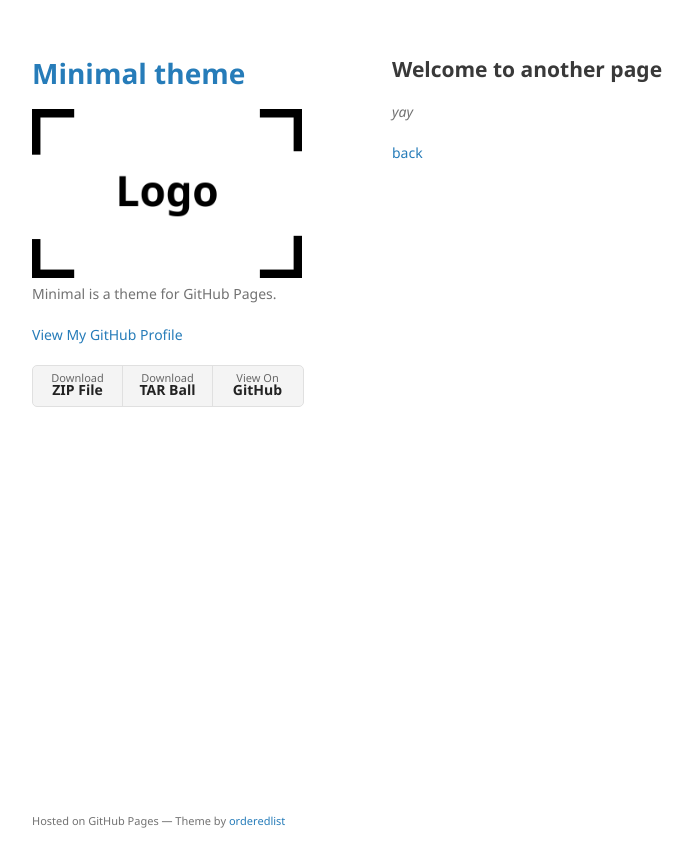
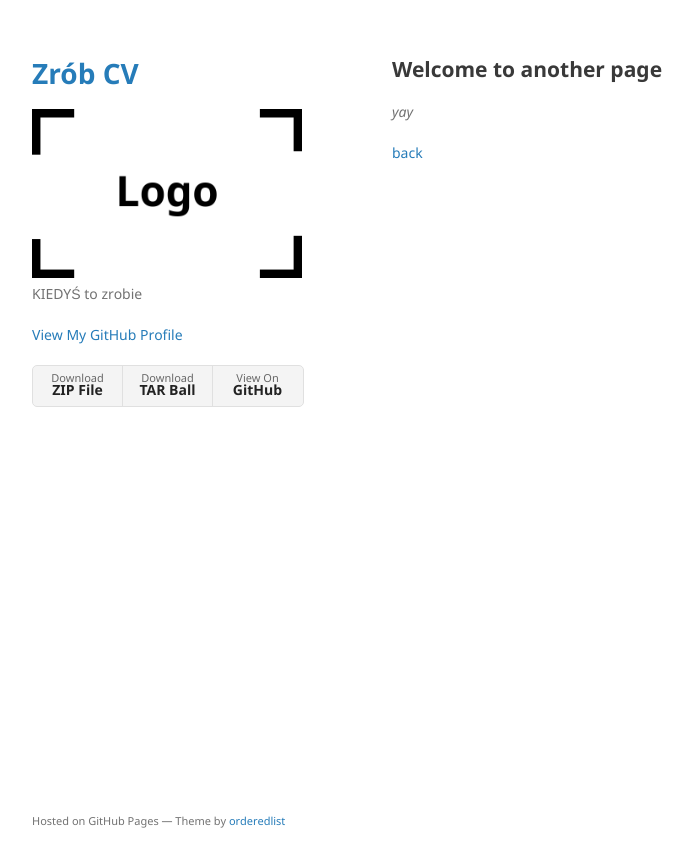
Before and after one commit to Isdre/isdre.github.io, a Jekyll site: the page built from another-page.md, in a window 1280 px wide. Shown: the top 867 px of the page, without its empty margins (178-871 px from the left). Built offline with Jekyll 4.4.1, drawn with Linux system fonts in a browser that asks for light colours; our own code applies the rules of GitHub Pages for plain Markdown files.

Commit message:
Małe zmiany w _config.yml

```diff
--- a/_config.yml
+++ b/_config.yml
@@ -1,6 +1,6 @@
-title: Minimal theme
+title: Zrób CV
 logo: /assets/img/logo.png
-description: Minimal is a theme for GitHub Pages.
+description: KIEDYŚ to zrobie
 show_downloads: true
 google_analytics:
 theme: jekyll-theme-minimal
```
